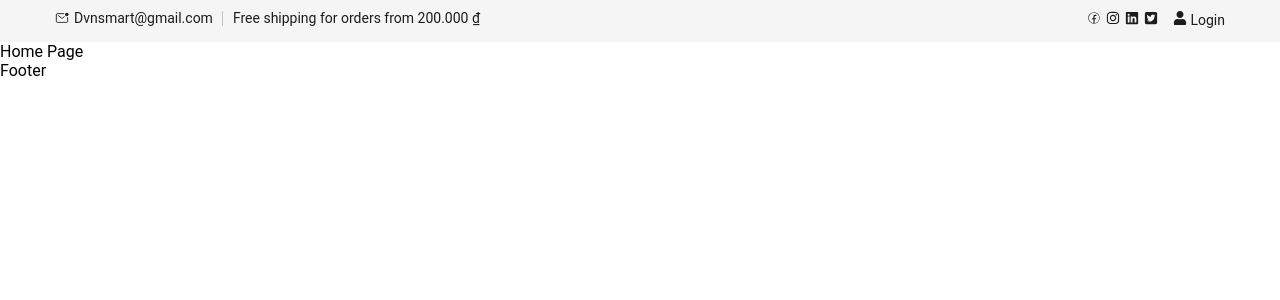
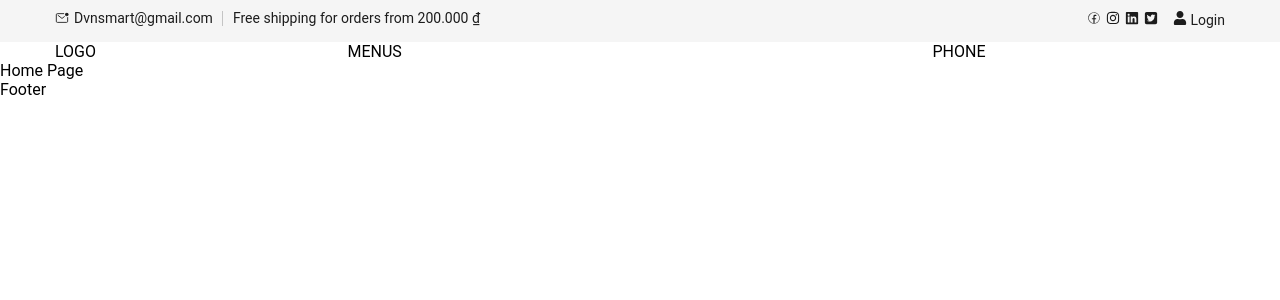
Before and after one commit to NhanDinhVan/Dvns_Mart, a React (Create React App) app: page / in a window 1280 px wide. Shown: the top 300 px of the page. Built offline with nearby package versions, Linux system fonts and the light colour scheme.

Commit message:
feat(b6): define responsive for header.

```diff
--- a/src/pages/user/theme/header/index.js
+++ b/src/pages/user/theme/header/index.js
@@ -10,7 +10,9 @@
 
 import { IoMailUnreadOutline } from "react-icons/io5";
 const Header = () => {
-    return <div className="header_top">
+    return (
+        <>
+            <div className="header_top">
                 <div className="container">
                     <div className="row">
                         <div className="col-6 header_top_left">
@@ -58,7 +60,23 @@
                         </div>
                     </div>
                 </div>
-    </div>;
-}
+            </div>
+            <div className="container">
+                <div className="row">
+                    <div className="col-xl-3">
+                        LOGO
+                    </div>
+                    <div className="col-xl-6">
+                        MENUS
+                    </div>
+                    <div className="col-xl-3">
+                        PHONE
+                    </div>
+                </div>
+            </div>
+
+        </>
+    );
+};
 
 export default memo(Header);
--- a/src/style/pages/_all.scss
+++ b/src/style/pages/_all.scss
@@ -1,6 +1,6 @@
 @use "sass:map";
 @import "theme";
-
+@import "responsive";
 
 html,
 body {
@@ -30,3 +30,25 @@
     flex: 0 0 50%;
     max-width: 50%;
 }
+
+@include Responsive($MEDIUM_DEVICE){
+    .col-lg-3 {
+        flex: 0 0 25%;
+        max-width: 25%;
+    }
+}
+
+@include Responsive($DESKTOP){
+    .col-xl-3 {
+        flex: 0 0 25%;
+        max-width: 25%;
+    }
+    .col-xl-6 {
+        flex: 0 0 50%;
+        max-width: 50%;
+    }
+}
+
+@include Responsive($SMALL_DEVICE){
+
+}
--- /dev/null
+++ b/src/style/pages/_responsive.scss
@@ -0,0 +1,29 @@
+$DESKTOP: "DESKTOP";
+$MEDIUM_DEVICE: "MEDIUM_DEVICE";
+$TABLET_DEVICE: "TABLET_DEVICE";
+$WIDE_MOBILE: "WIDE_MOBILE";
+$SMALL_DEVICE: "SMALL_DEVICE";
+
+@mixin Responsive($canvas){
+    @if $canvas == $DESKTOP{
+        @media only screen and (min-width: 1200px){
+            @content;
+        }
+    } @else if $canvas == $MEDIUM_DEVICE {
+        @media only screen and (min-width: 992px) and (max-width: 1199px){
+            @content;
+        }
+    } @else if $canvas == $TABLET_DEVICE {
+        @media only screen and (min-width: 768px) and (max-width: 991px){
+            @content;
+        }
+    } @else if $canvas == $WIDE_MOBILE {
+        @media only screen and (max-width: 767px){
+            @content;
+        }
+    } @else if $canvas == $SMALL_DEVICE {
+        @media only screen and (max-width: 575px){
+            @content;
+        }
+    }
+}
--- a/src/style/style.scss
+++ b/src/style/style.scss
@@ -1 +1,2 @@
 @import "./pages/all";
+@import "./pages/responsive";
```
Lines whose indentation alone changed are shown as unchanged.
